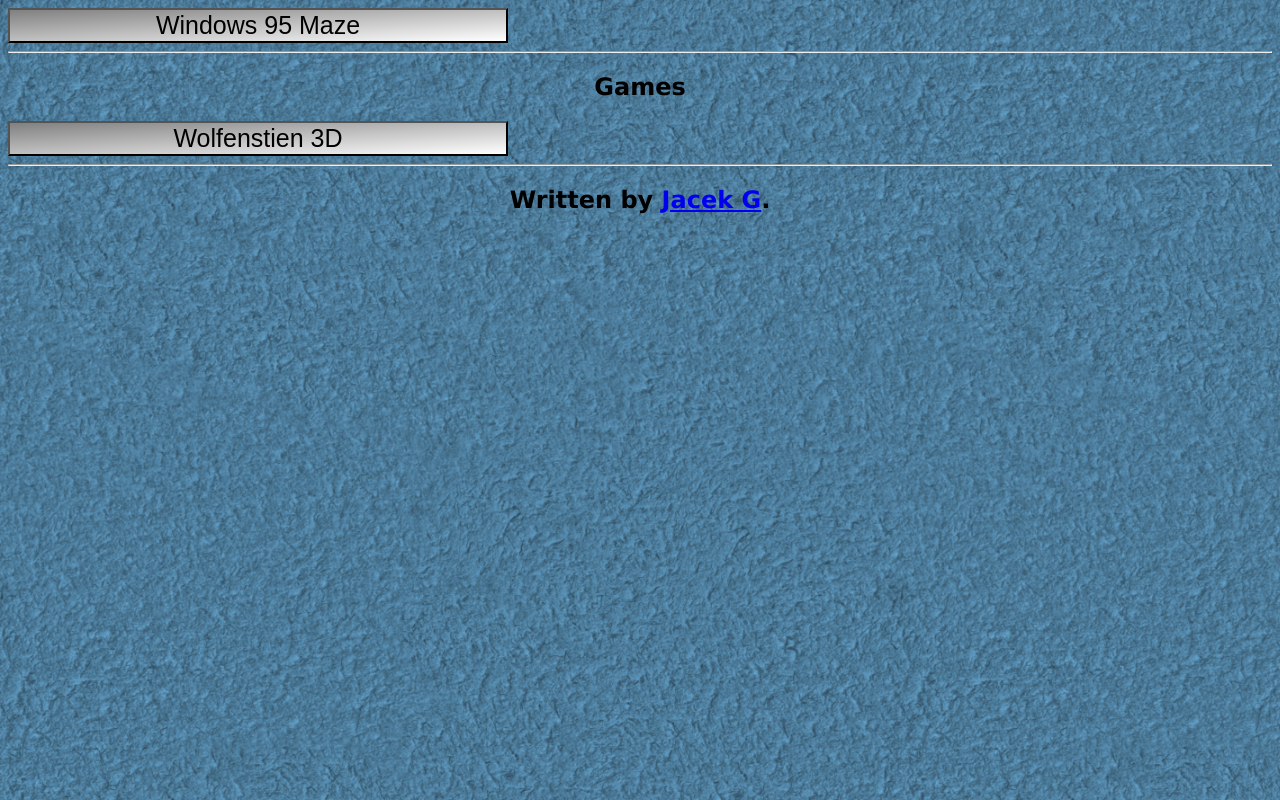
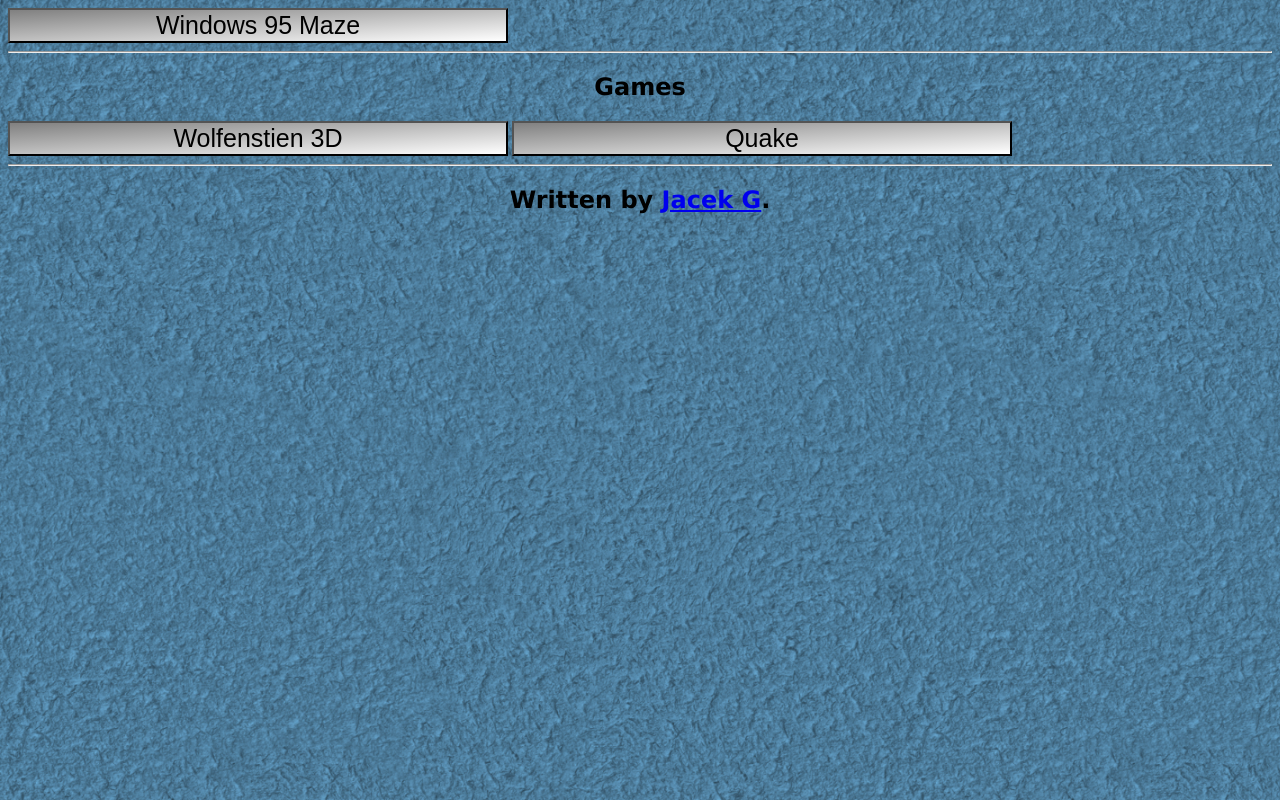
Before and after one commit to 6thGrader/t-2-telopea, a plain HTML site: page index.html in a window 1280 px wide. Drawn offline with Linux system fonts and the light colour scheme; a web font is replaced by a local one.

Commit message:
Update index.html

```diff
--- a/index.html
+++ b/index.html
@@ -22,6 +22,11 @@
     background: linear-gradient(to bottom right, grey, white);
     font-size: 25px;
 ">Wolfenstien 3D</button>
+           <button class="button" onclick="window.location.href = 'games/quake/Quake1.htm';" style="
+    width: 500px;
+    background: linear-gradient(to bottom right, grey, white);
+    font-size: 25px;
+">Quake</button>
      <footer><hr><h2>Written by <a href="mailto:0288007@schoolsnet.act.edu.au">Jacek G</a>.</h2><br></footer>
   </body>
 </html>
```
